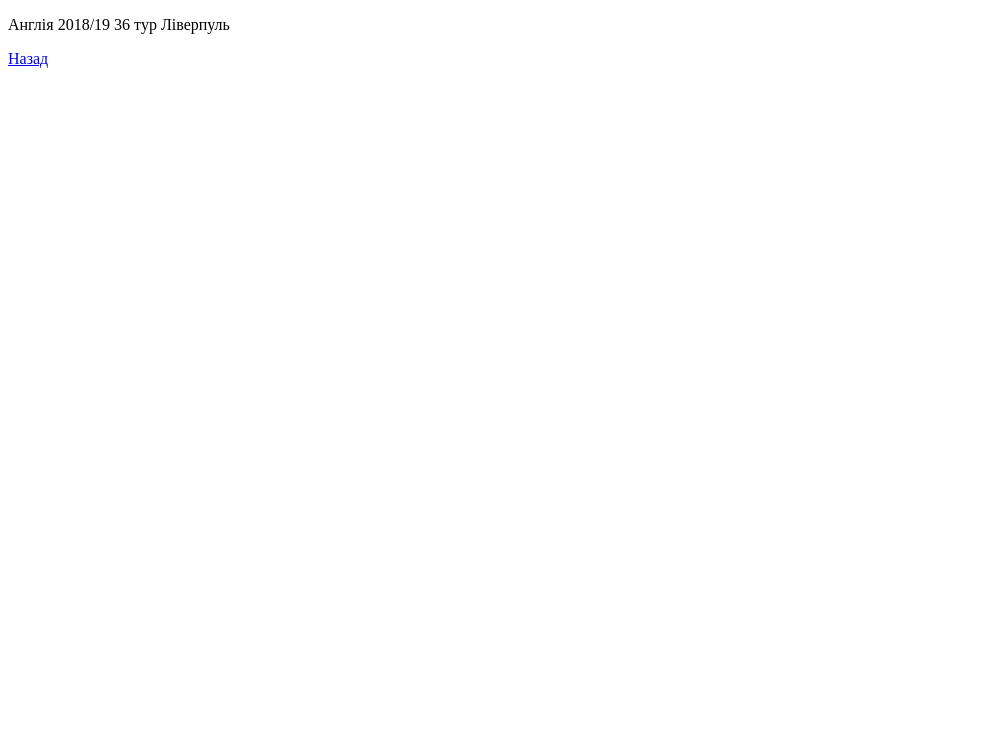
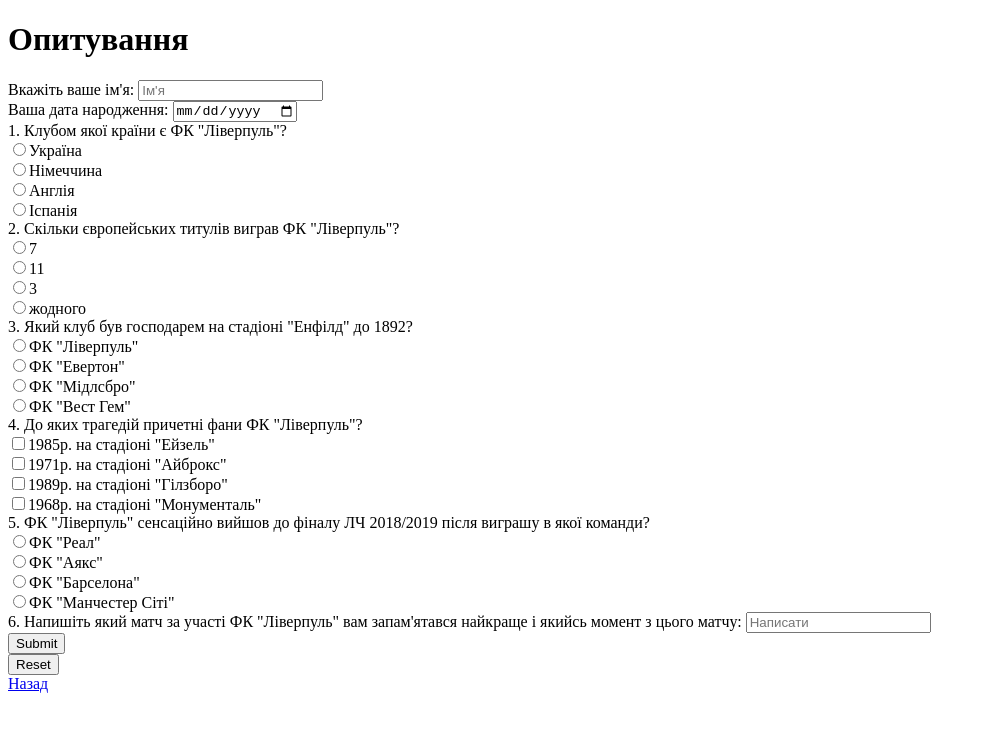
Before and after one commit to YuriyBurdeinyi/homework2, a plain HTML site: page pool.html in a window 1280 px wide. Shown: the whole page, without its empty margins (0-986 px from the left). Drawn offline with Linux system fonts and the light colour scheme.

Commit message:
Added HTML Code

```diff
--- a/pool.html
+++ b/pool.html
@@ -5,7 +5,93 @@
     <title>Контакти</title>
 </head>
 <body>
-    <p>Англія 2018/19	36 тур	Ліверпуль</p>
-    <a href="index.html">Назад</a>
+    <header>
+        <h1>Опитування</h1>
+    </header>
+    <form method="POST" action="https://formspree.io/burdeinyi.yuriy@gmail.com">
+        <label>Вкажіть ваше ім'я:
+            <input type="text" name="user-name" placeholder="Ім'я" required>
+        </label><br>
+        <label>Ваша дата народження:
+            <input type="date" name="birthday">
+        </label><br>
+        <label>1. Клубом якої країни є ФК "Ліверпуль"?
+        </label><br>
+        <label>
+            <input type="radio" name="firstquestion">Україна
+        </label><br>
+        <label>
+            <input type="radio" name="firstquestion">Німеччина
+        </label><br>
+        <label>
+            <input type="radio" name="firstquestion"/>Англія
+        </label><br>
+        <label>
+            <input type="radio" name="firstquestion">Іспанія
+        </label><br>
+        <label>2. Скільки європейських титулів виграв ФК "Ліверпуль"?
+        </label><br>
+        <label>
+            <input type="radio" name="secondquestion">7
+        </label><br>
+        <label>
+            <input type="radio" name="secondquestion">11
+        </label><br>
+        <label>
+            <input type="radio" name="secondquestion">3
+        </label><br>
+        <label>
+            <input type="radio" name="secondquestion">жодного
+        </label><br>
+        <label>3. Який клуб був господарем на стадіоні "Енфілд" до 1892?
+        </label><br>
+        <label>
+            <input type="radio" name="thirdquestion">ФК "Ліверпуль"
+        </label><br>
+        <label>
+            <input type="radio" name="thirdquestion">ФК "Евертон"
+        </label><br>
+        <label>
+            <input type="radio" name="thirdquestion">ФК "Мідлсбро"
+        </label><br>
+        <label>
+            <input type="radio" name="thirdquestion">ФК "Вест Гем"
+        </label><br>
+        <label>4. До яких трагедій причетні фани ФК "Ліверпуль"?
+        </label><br>
+        <label>
+            <input type="checkbox" name="fourthquestion">1985р. на стадіоні "Ейзель"
+        </label><br>
+        <label>
+            <input type="checkbox" name="fourthquestion">1971р. на стадіоні "Айброкс"
+        </label><br>
+        <label>
+            <input type="checkbox" name="fourthquestion">1989р. на стадіоні "Гілзборо"
+        </label><br>
+        <label>
+            <input type="checkbox" name="fourthquestion">1968р. на стадіоні "Монументаль"
+        </label><br>
+        <label>5. ФК "Ліверпуль" сенсаційно вийшов до фіналу ЛЧ 2018/2019 після виграшу в якої команди?
+        </label><br>
+        <label>
+            <input type="radio" name="fifthquestion">ФК "Реал"
+        </label><br>
+        <label>
+            <input type="radio" name="fifthquestion">ФК "Аякс"
+        </label><br>
+        <label>
+            <input type="radio" name="fifthquestion">ФК "Барселона"
+        </label><br>
+        <label>
+            <input type="radio" name="fifthquestion">ФК "Манчестер Сіті"
+        </label><br>
+        <label>6. Напишіть який матч за участі ФК "Ліверпуль" вам запам'ятався найкраще і якийсь момент з цього матчу:
+            <input type="textarea" name="mention" placeholder="Написати" required>
+        </label><br>
+        <input type="submit"><br>
+        <input type="reset"><br>
+    <footer>
+        <a href="index.html">Назад</a>
+    </footer>
 </body>
 </html>
```
Also changed, not shown: index.html (+1 -1 lines).
